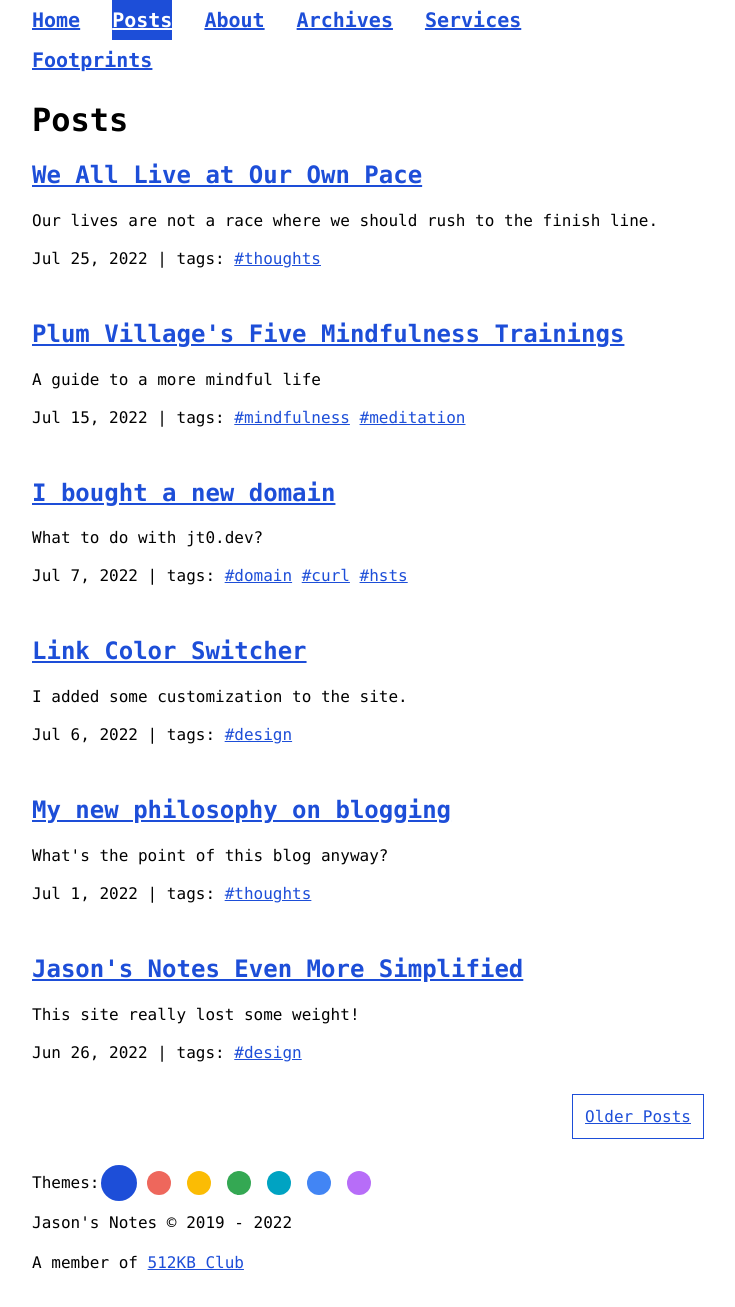
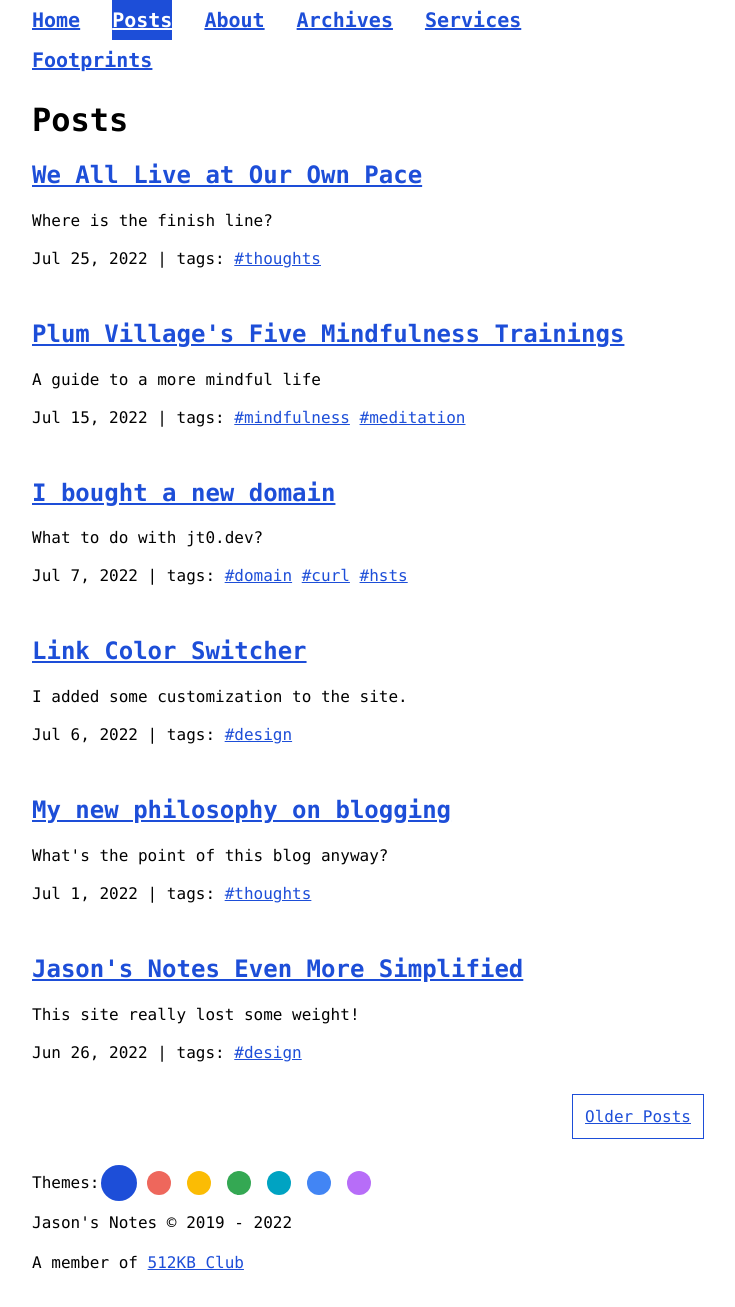
Before and after one commit to jasontthai/jasonthai.me, a Jekyll site: the page built from index.html, in a window 1280 px wide. Shown: the whole page, without its empty margins (272-1007 px from the left). Built offline with Jekyll 4.4.1, drawn with Linux system fonts in a browser that asks for light colours; the list of posts is cut into pages by our own code.

Commit message:
_posts/2022-07-25-we-all-live-at-our-own-pace.md

```diff
--- a/_posts/2022-07-25-we-all-live-at-our-own-pace.md
+++ b/_posts/2022-07-25-we-all-live-at-our-own-pace.md
@@ -1,6 +1,6 @@
 ---
 title: We All Live at Our Own Pace
-description: Our lives are not a race where we should rush to the finish line.
+description: Where is the finish line?
 category: blog
 tags:
 - thoughts
```
